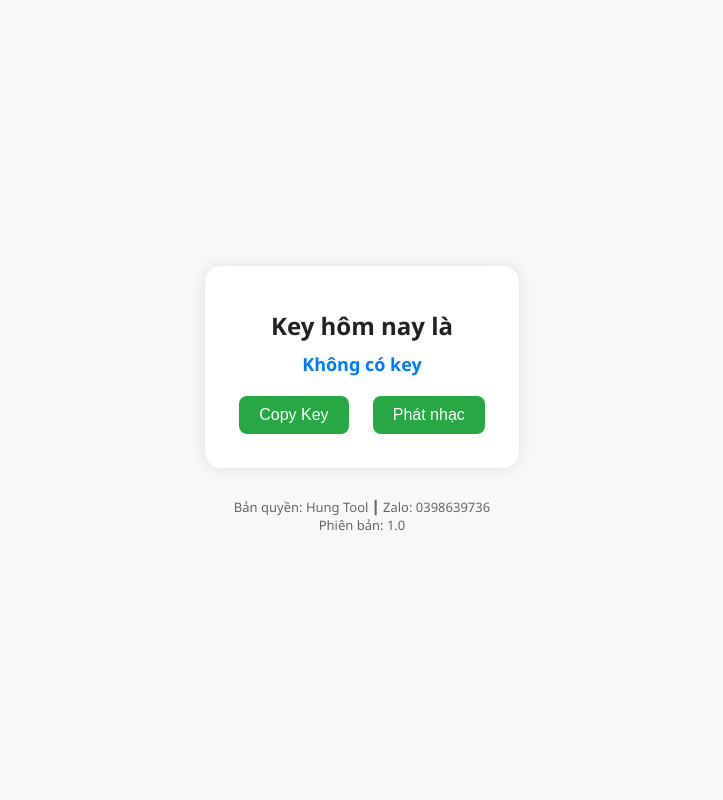
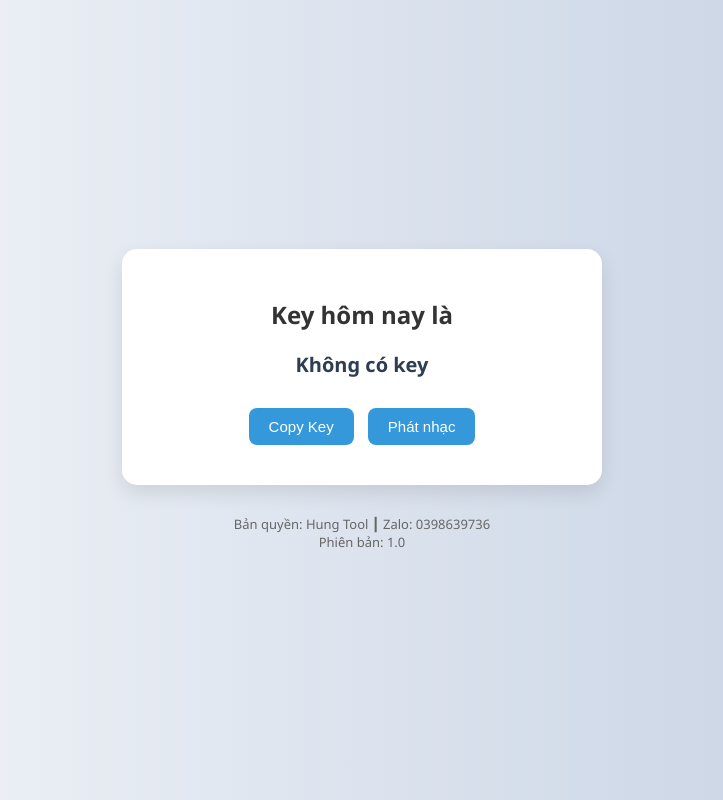
Before and after one commit to HubsvVnMindus/hungkeytool, a plain HTML site: page index.html in a window 1280 px wide. Shown: the whole page, without its empty margins (278-1001 px from the left). Drawn offline with Linux system fonts and the light colour scheme.

Commit message:
Update index.html

```diff
--- a/index.html
+++ b/index.html
@@ -3,61 +3,82 @@
 <head>
   <meta charset="UTF-8">
   <meta name="viewport" content="width=device-width, initial-scale=1.0">
-  <title>Key Hung tool Hôm Nay</title>
-  <link rel="stylesheet" href="style.css">
+  <title>Key Hôm Nay</title>
   <style>
     body {
       margin: 0;
-      padding: 0;
       font-family: 'Segoe UI', sans-serif;
-      background: #f8f8f8;
+      background: linear-gradient(to right, #f5f7fa, #c3cfe2);
       display: flex;
+      flex-direction: column;
+      align-items: center;
       justify-content: center;
-      align-items: center;
-      min-height: 100vh;
-      flex-direction: column;
+      height: 100vh;
+      animation: fadeIn 1s ease-in-out;
     }
+
+    @keyframes fadeIn {
+      from { opacity: 0; }
+      to { opacity: 1; }
+    }
+
     .container {
-      background: white;
-      padding: 24px;
-      border-radius: 16px;
-      box-shadow: 0 0 15px rgba(0,0,0,0.1);
-      max-width: 90%;
+      background: #fff;
+      padding: 30px 40px;
+      border-radius: 15px;
+      box-shadow: 0 8px 20px rgba(0, 0, 0, 0.1);
       text-align: center;
+      max-width: 400px;
+      width: 90%;
+      animation: fadeIn 1.2s ease;
     }
+
     h2 {
-      margin-bottom: 10px;
-      color: #222;
+      color: #333;
+      margin-bottom: 20px;
     }
+
     .key {
-      font-size: 18px;
+      font-size: 20px;
       font-weight: bold;
-      color: #007bff;
-      margin: 10px 0;
-      word-break: break-word;
+      color: #2c3e50;
+      margin-bottom: 20px;
+      transition: all 0.3s ease;
     }
+
     button {
-      background: #28a745;
+      padding: 10px 20px;
+      margin: 10px 5px;
+      font-size: 15px;
+      border: none;
+      border-radius: 8px;
+      background: #3498db;
       color: white;
-      border: none;
-      padding: 10px 20px;
-      font-size: 16px;
-      border-radius: 8px;
       cursor: pointer;
-      margin: 10px;
+      transition: background 0.3s, transform 0.2s;
     }
+
+    button:hover {
+      background: #2980b9;
+      transform: scale(1.05);
+    }
+
     .footer {
       margin-top: 30px;
       font-size: 13px;
       text-align: center;
       color: #666;
     }
+
+    audio {
+      display: none;
+    }
   </style>
 </head>
 <body>
 
   <div class="container">
-    <h2>Key hôm nay là </h2>
+    <h2>Key hôm nay là</h2>
     <div class="key" id="keyDisplay">Đang lấy key...</div>
     <button onclick="copyKey()">Copy Key</button>
     <button onclick="toggleMusic()" id="musicBtn">Phát nhạc</button>
@@ -68,7 +89,6 @@
     Phiên bản: 1.0
   </div>
 
-  <!-- Nhạc nền -->
   <audio id="bgMusic" loop>
     <source src="music.mp3" type="audio/mpeg">
     Trình duyệt của bạn không hỗ trợ audio.
```
